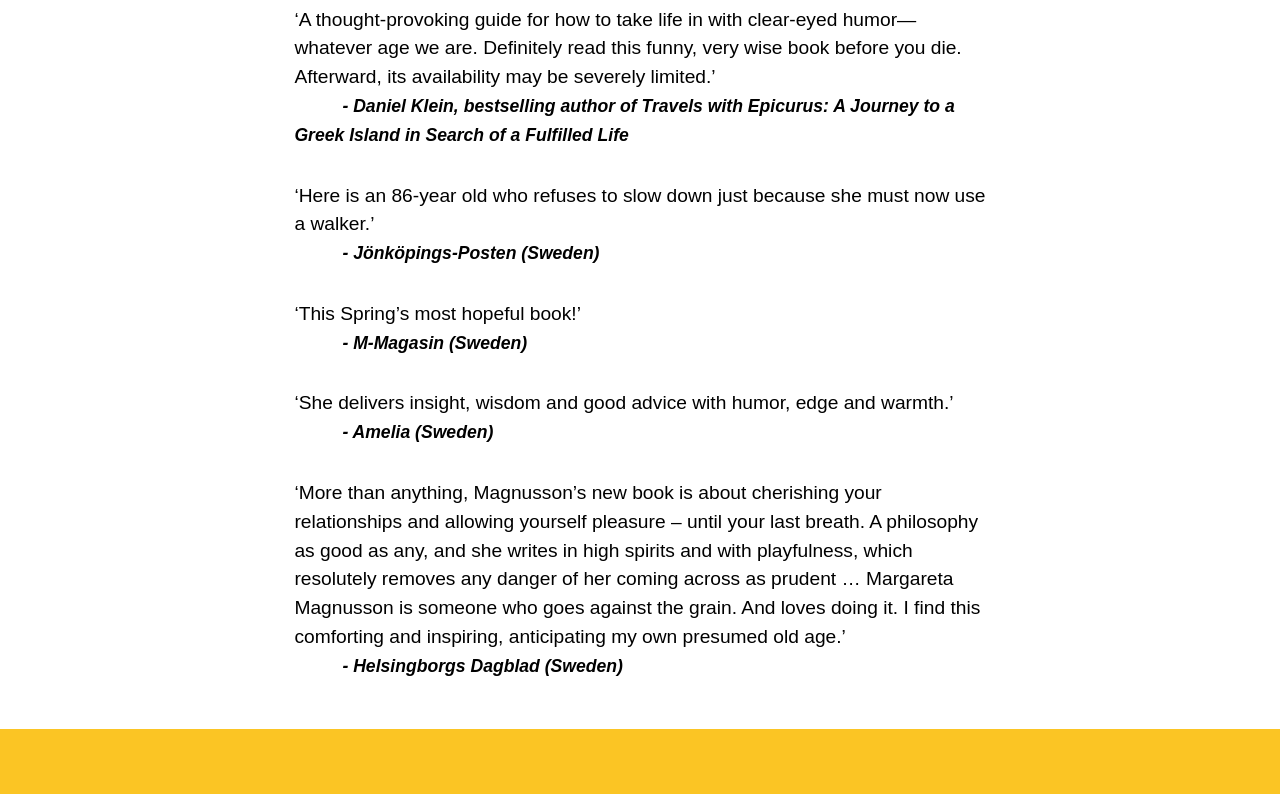
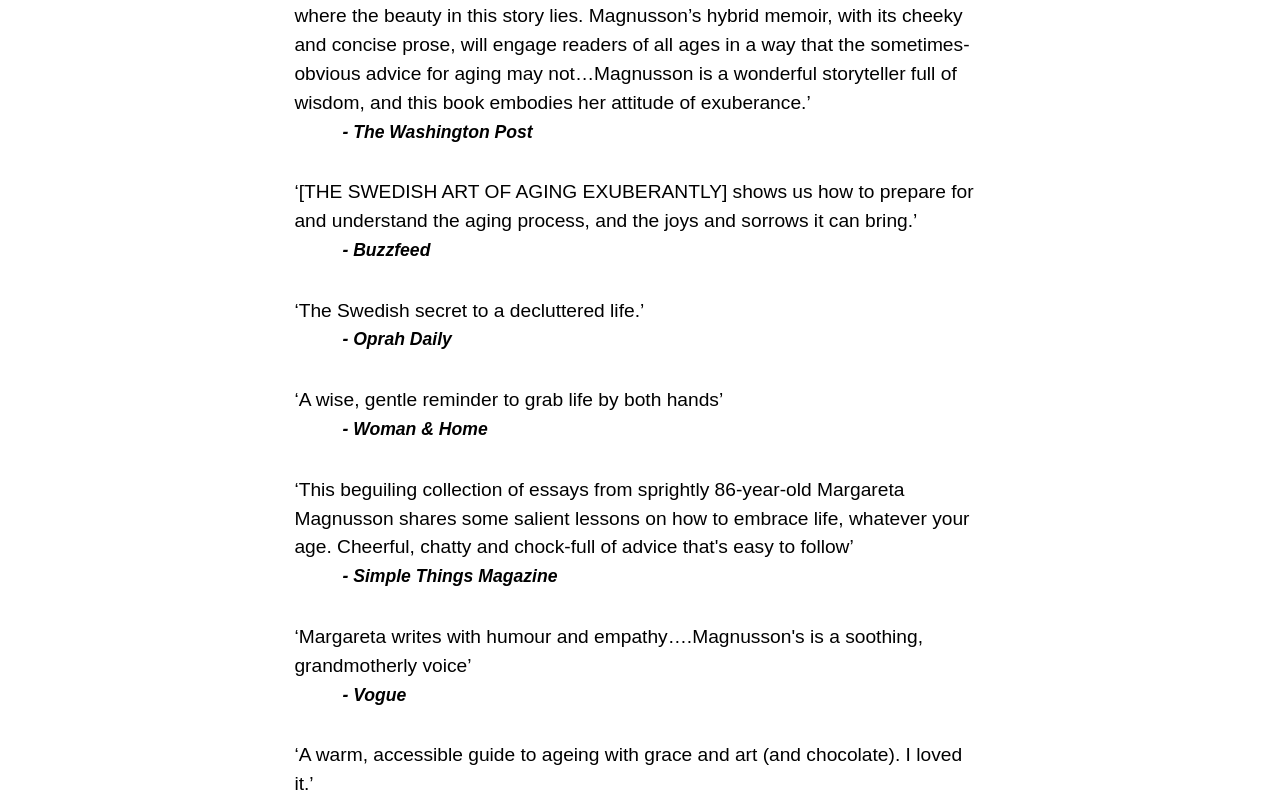
Before and after one commit to fusunnn/sdc, a Next.js app: page /books/art-of-aging in a window 1280 px wide. Shown: the part 1566-2360 px from the top of the page. Built offline with nearby package versions, Linux system fonts and the light colour scheme; a web font is replaced by a local one.

Commit message:
added new wuotes and video

```diff
--- a/public/assets/quotes/art-aging-quotes.ts
+++ b/public/assets/quotes/art-aging-quotes.ts
@@ -1,6 +1,34 @@
 import Quote from "../../../types/Quote";
 
 export const quotes: Quote[] = [
+  {
+    quote:
+      "With wry humor and wit, [Magnusson’s] advice avoids the tropes commonly found in a heavily youth-worshipping market obsessed with optimization…Magnusson shares enough short tidbits from a wealth of personal experiences to leave readers wondering what she possibly could have missed out on. And that is where the beauty in this story lies. Magnusson’s hybrid memoir, with its cheeky and concise prose, will engage readers of all ages in a way that the sometimes-obvious advice for aging may not…Magnusson is a wonderful storyteller full of wisdom, and this book embodies her attitude of exuberance.",
+    source: "The Washington Post",
+  },
+  {
+    quote:
+      "[THE SWEDISH ART OF AGING EXUBERANTLY] shows us how to prepare for and understand the aging process, and the joys and sorrows it can bring.",
+    source: "Buzzfeed",
+  },
+  {
+    quote: "The Swedish secret to a decluttered life.",
+    source: "Oprah Daily",
+  },
+  {
+    quote: "A wise, gentle reminder to grab life by both hands",
+    source: "Woman & Home",
+  },
+  {
+    quote:
+      "This beguiling collection of essays from sprightly 86-year-old Margareta Magnusson shares some salient lessons on how to embrace life, whatever your age. Cheerful, chatty and chock-full of advice that's easy to follow",
+    source: "Simple Things Magazine",
+  },
+  {
+    quote:
+      "Margareta writes with humour and empathy….Magnusson's is a soothing, grandmotherly voice",
+    source: "Vogue",
+  },
   {
     quote:
       "A warm, accessible guide to ageing with grace and art (and chocolate). I loved it.",
--- a/styles/components/Nav.module.css
+++ b/styles/components/Nav.module.css
@@ -55,7 +55,7 @@
   position: absolute;
   width: 100%;
   transform: scaleX(0);
-  height: 2.5px;
+  height: 2px;
   bottom: -0.5px;
   left: 0;
   background-color: var(--accent);
```
Also changed, not shown: pages/index.tsx (+12 -0 lines).
